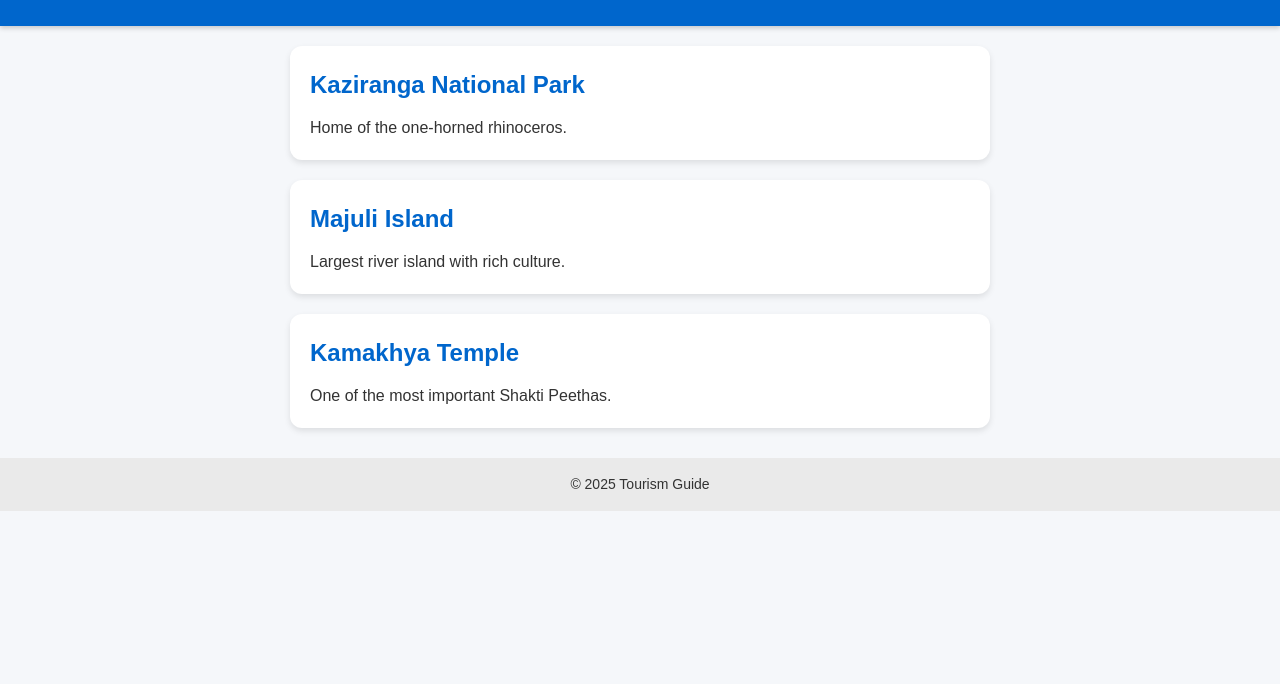
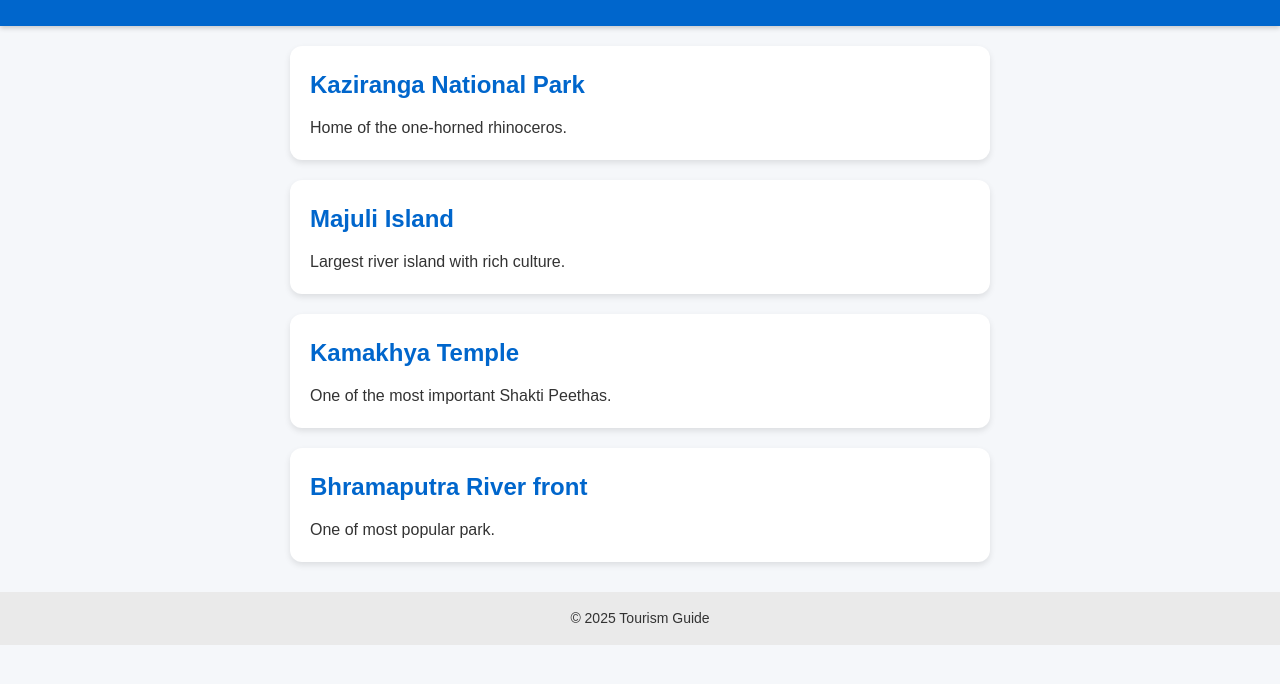
Before and after one commit to dechenchekiChoyang/TourismSite, a plain HTML site: page index.html in a window 1280 px wide. Shown: the part 104-788 px from the top of the page. Drawn offline with Linux system fonts and the light colour scheme.

Commit message:
Update index.html

```diff
--- a/index.html
+++ b/index.html
@@ -30,6 +30,11 @@
     <p>One of the most important Shakti Peethas.</p>
   </section>
 
+  <section id="River front" class="spot">
+    <h2>Bhramaputra River front</h2>
+    <p>One of most popular park.</p>
+  </section>
+
   <footer>
     <p>© 2025 Tourism Guide</p>
   </footer>
```
